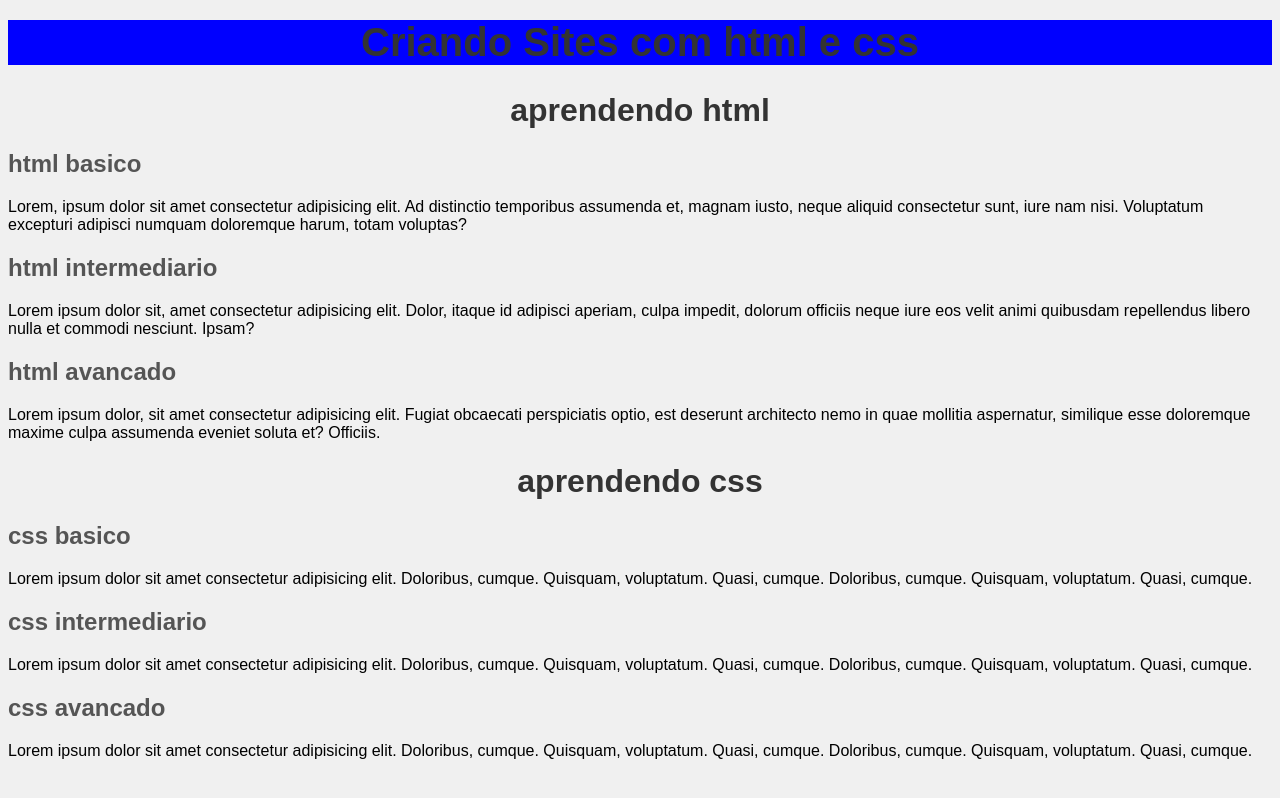
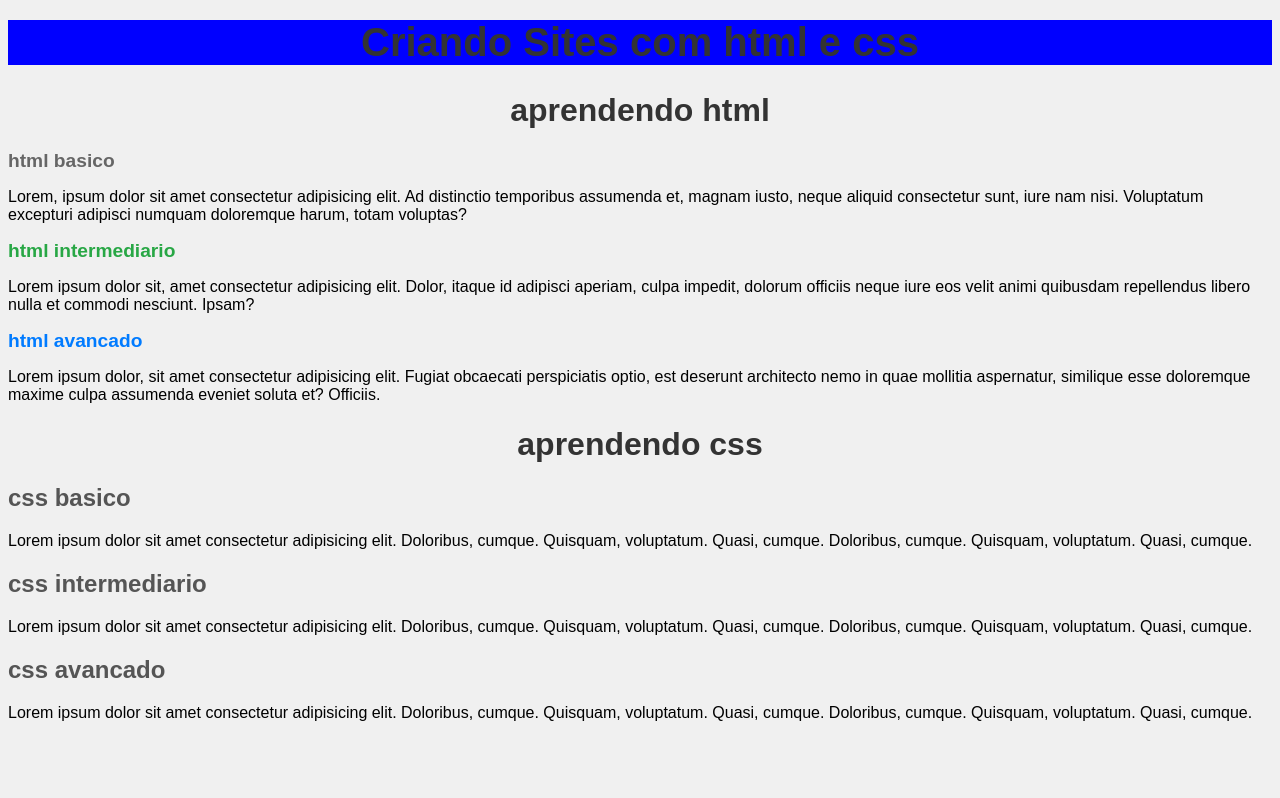
Before and after one commit to Diogo-Stack-ux/exercicios-gu-nabara, a plain HTML site: page ex019/seletot01.html in a window 1280 px wide. Drawn offline with Linux system fonts and the light colour scheme.

Commit message:
commit 7

```diff
--- a/ex019/seletot01.html
+++ b/ex019/seletot01.html
@@ -9,11 +9,11 @@
 <body>
     <h1 id="principal">Criando Sites com html e css</h1>
     <h1>aprendendo html</h1>
-    <h2>html basico</h2>
+    <h2 class="basico">html basico</h2>
     <p>Lorem, ipsum dolor sit amet consectetur adipisicing elit. Ad distinctio temporibus assumenda et, magnam iusto, neque aliquid consectetur sunt, iure nam nisi. Voluptatum excepturi adipisci numquam doloremque harum, totam voluptas?</p>
-    <h2>html intermediario</h2>
+    <h2 class="intermediario">html intermediario</h2>
     <p>Lorem ipsum dolor sit, amet consectetur adipisicing elit. Dolor, itaque id adipisci aperiam, culpa impedit, dolorum officiis neque iure eos velit animi quibusdam repellendus libero nulla et commodi nesciunt. Ipsam?</p>
-    <h2>html avancado</h2>
+    <h2 class="avancado">html avancado</h2>
     <p>Lorem ipsum dolor, sit amet consectetur adipisicing elit. Fugiat obcaecati perspiciatis optio, est deserunt architecto nemo in quae mollitia aspernatur, similique esse doloremque maxime culpa assumenda eveniet soluta et? Officiis.</p>
     <h1>aprendendo css</h1>
     <h2>css basico</h2>
--- a/ex019/style.css
+++ b/ex019/style.css
@@ -18,3 +18,19 @@ h2 {
     color: #555;
     margin-top: 20px;
 }
+
+.basico {
+    font-size: 1.2em;
+    color: #666;
+    margin: 10px 0;
+}
+.avancado {
+    font-size: 1.2em;
+    color: #007BFF;
+    margin: 10px 0;
+}
+.intermediario {
+    font-size: 1.2em;
+    color: #28A745;
+    margin: 10px 0;
+}
```
